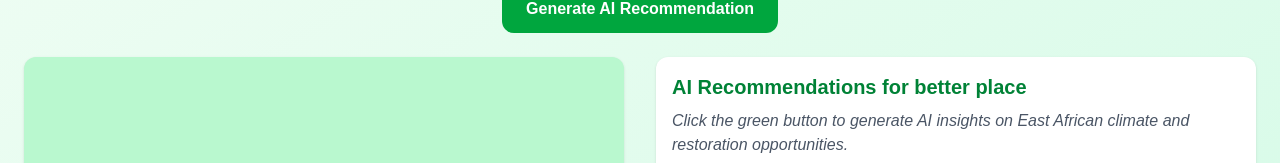
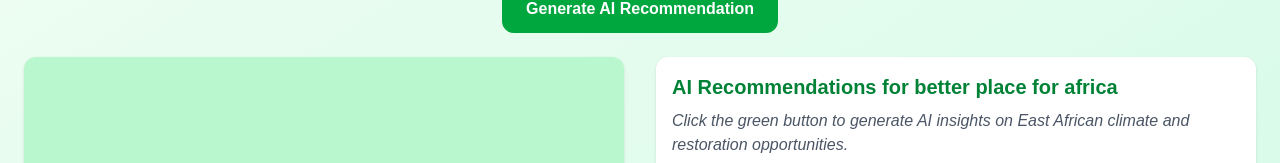
Before and after one commit to HanaTeshome721/abc, a Next.js app: page / in a window 1280 px wide. Shown: the part 175-338 px from the top of the page. Built offline with nearby package versions, Linux system fonts and the light colour scheme.

Commit message:
fix: update tiltle

```diff
--- a/src/app/page.js
+++ b/src/app/page.js
@@ -91,7 +91,7 @@ export default function HomePage() {
         {/* Mock AI Assistant Panel */}
         <div className="bg-white rounded-xl shadow p-4">
           <h2 className="text-xl font-semibold text-green-700 mb-2">
-            AI Recommendations for better place
+            AI Recommendations for better place for africa
           </h2>
 
           {!result ? (
```
